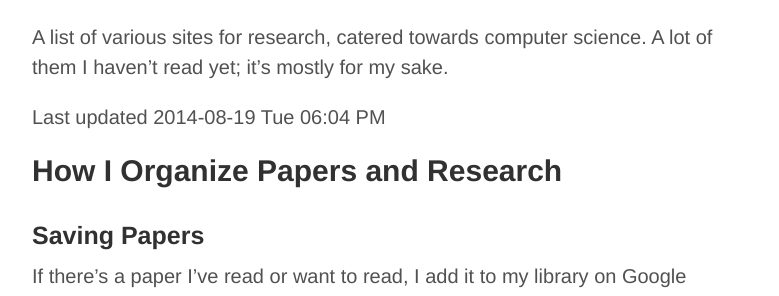
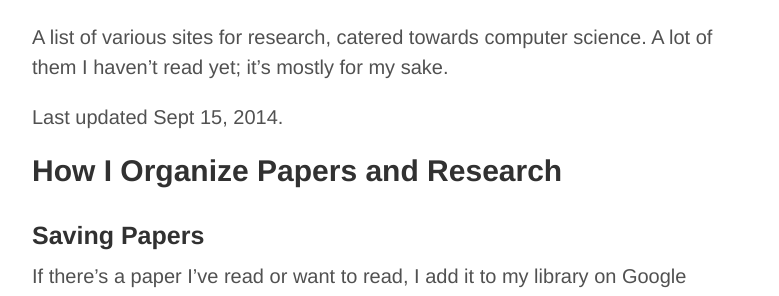
Before and after one commit to victorgan/victorgan.github.io, a Jekyll site: the page built from _posts/2014-08-18-useful-sites-for-research.md, in a window 1280 px wide and 900 px high. Shown: the part 209-505 px from the top of the window, without its empty margins (248-1027 px from the left). Built offline with Jekyll 4.4.1, drawn with Linux system fonts in a browser that asks for light colours; comment, search, counter and statistics services are not loaded.

Commit message:
Update 2014-08-18-useful-sites-for-research.md

```diff
--- a/_posts/2014-08-18-useful-sites-for-research.md
+++ b/_posts/2014-08-18-useful-sites-for-research.md
@@ -9,7 +9,7 @@ A list of various sites for research, catered towards computer science. A lot of
 them I haven't read yet; it's mostly for my sake.
 
 <!--end excerpt-->
-Last updated 2014-08-19 Tue 06:04 PM
+Last updated Sept 15, 2014.
 
 ## How I Organize Papers and Research
 
```
